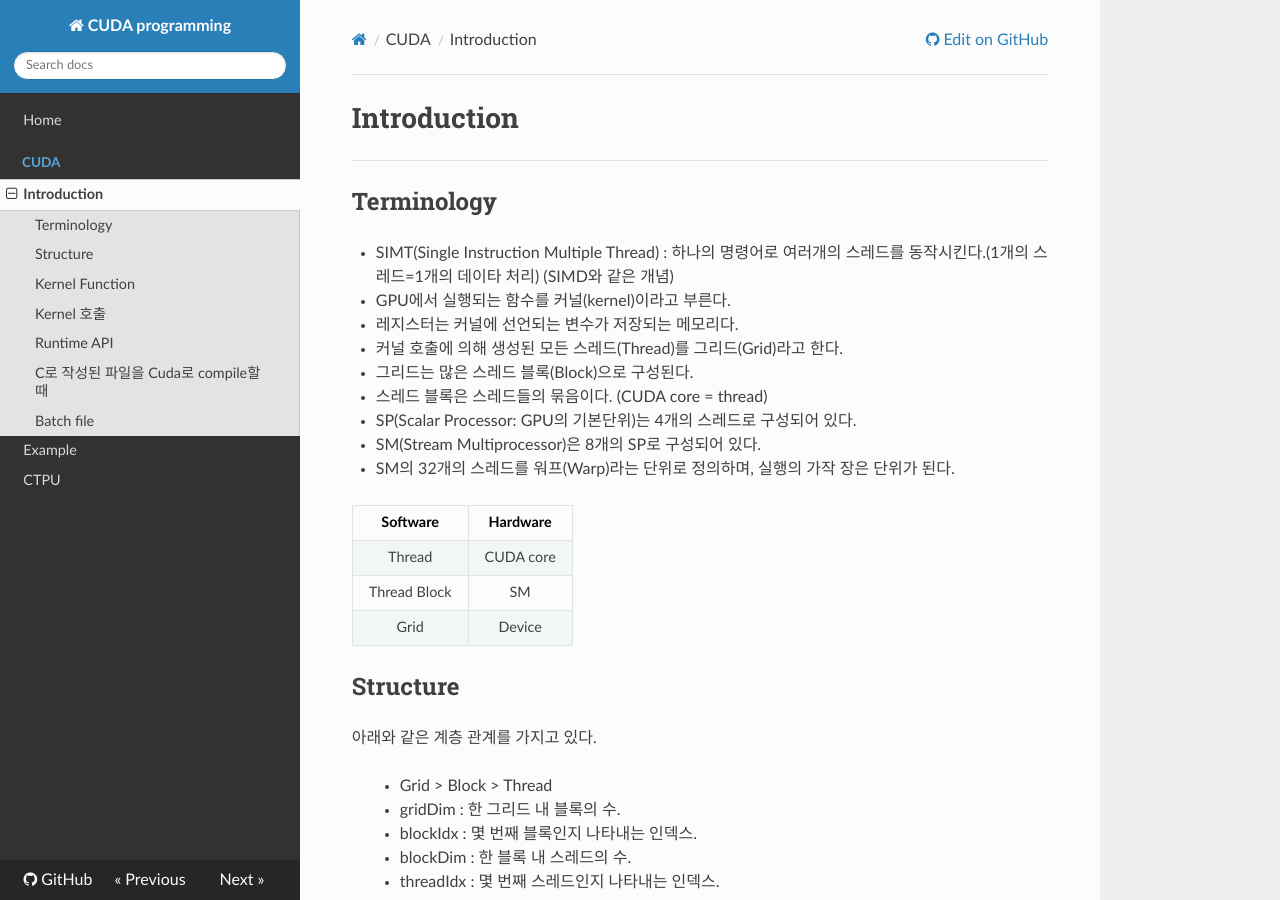
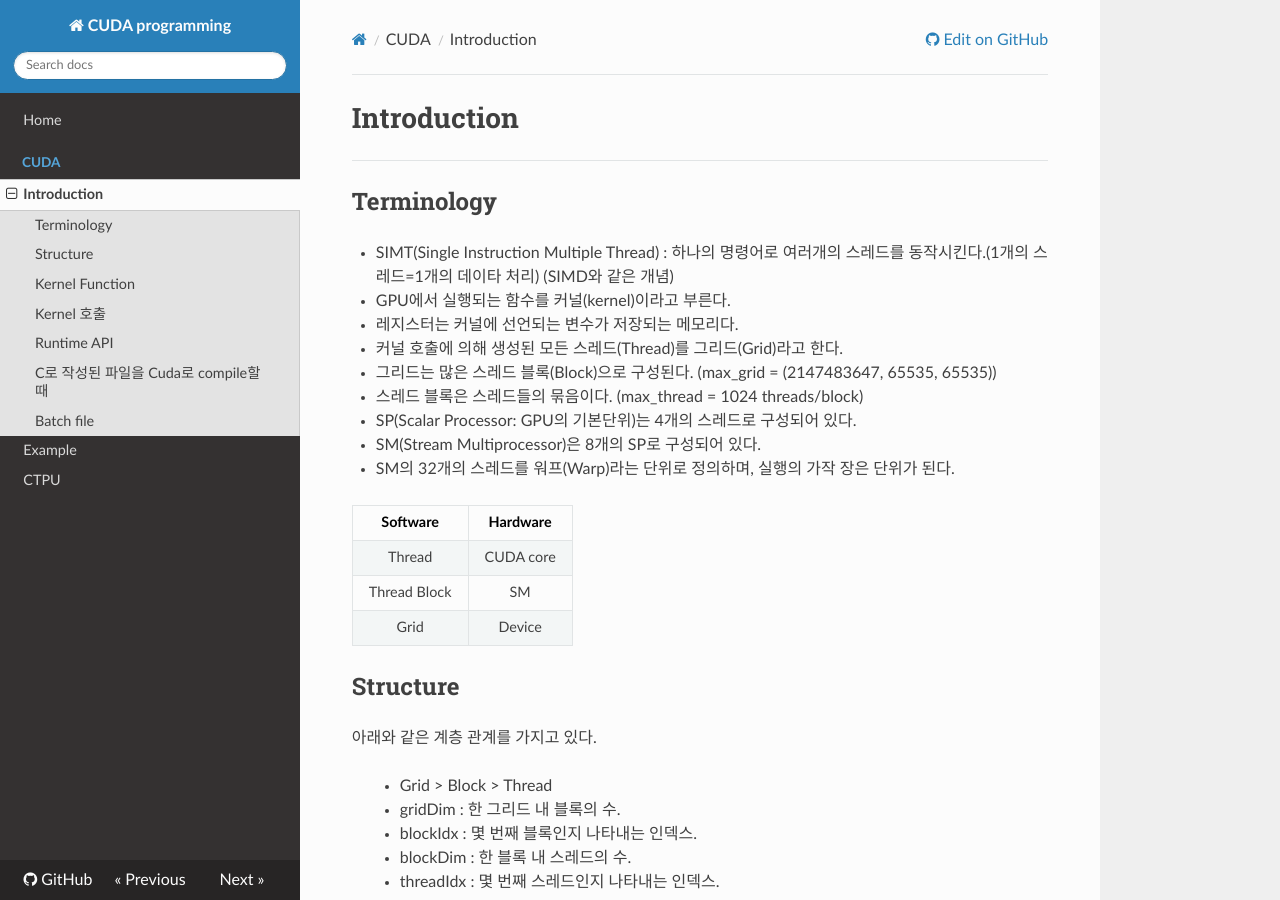
Before and after one commit to WonyoungCho/CUDA, an MkDocs documentation site: the page built from docs/CUDA_int.md, in a window 1280 px wide and 900 px high. Built offline with MkDocs 1.6.1, drawn with Linux system fonts in a browser that asks for light colours; nearby versions of some CDN libraries; old or Windows-style settings are respelled for this version of MkDocs.

Commit message:
Update CUDA_int.md

```diff
--- a/docs/CUDA_int.md
+++ b/docs/CUDA_int.md
@@ -6,8 +6,8 @@
 - GPU에서 실행되는 함수를 커널(kernel)이라고 부른다.
 - 레지스터는 커널에 선언되는 변수가 저장되는 메모리다.
 - 커널 호출에 의해 생성된 모든 스레드(Thread)를 그리드(Grid)라고 한다.
-- 그리드는 많은 스레드 블록(Block)으로 구성된다.
-- 스레드 블록은 스레드들의 묶음이다. (CUDA core = thread)
+- 그리드는 많은 스레드 블록(Block)으로 구성된다. (max_grid = (2147483647, 65535, 65535))
+- 스레드 블록은 스레드들의 묶음이다. (max_thread = 1024 threads/block)
 - SP(Scalar Processor: GPU의 기본단위)는 4개의 스레드로 구성되어 있다.
 - SM(Stream Multiprocessor)은 8개의 SP로 구성되어 있다.
 - SM의 32개의 스레드를 워프(Warp)라는 단위로 정의하며, 실행의 가작 장은 단위가 된다.
```
